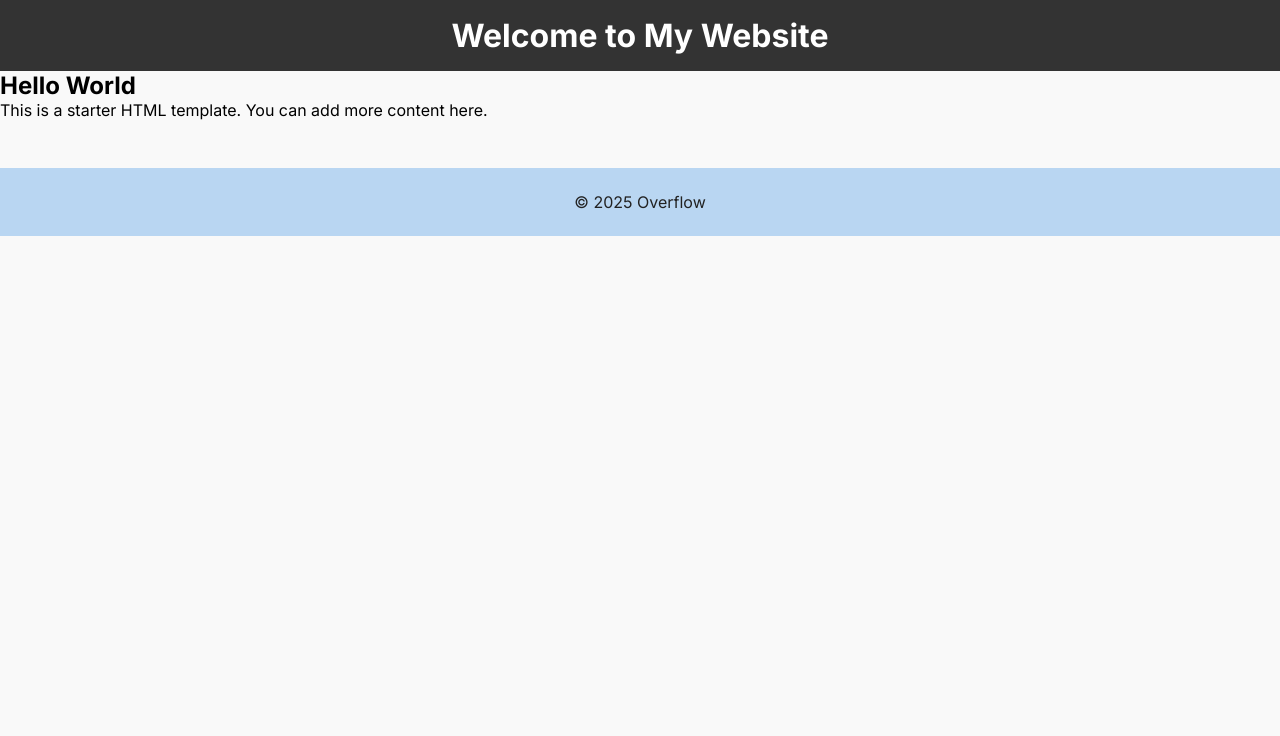
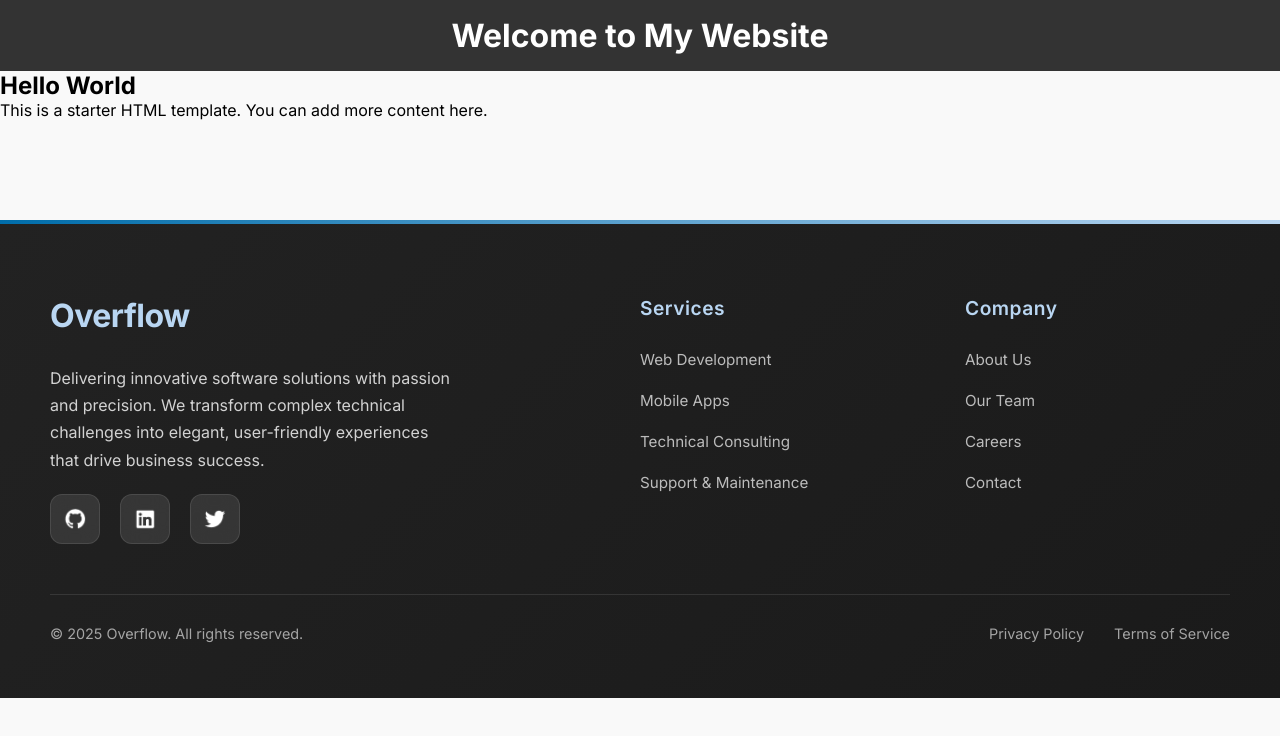
Before and after one commit to devcedrick/github-practice-overflow, a plain HTML site: page index.html in a window 1280 px wide. Drawn offline with Linux system fonts and the light colour scheme.

Commit message:
[feat] Adds initial HTML structure and footer
Sets up the basic HTML structure with header, main content, and a detailed footer.

The footer includes brand information, service links, company links, social media icons, copyright information, and legal links.

Includes necessary CSS for the footer's styling.

Adds social media icons (GitHub, LinkedIn, Twitter).

```diff
--- a/index.html
+++ b/index.html
@@ -21,7 +21,57 @@
   </main>
 
   <footer>
-    <p>&copy; 2025 Overflow</p>
+    <div class="footer-content">
+      <div class="footer-main">
+        <div class="footer-brand">
+          <h3 class="footer-logo">Overflow</h3>
+          <p class="footer-description">
+            Delivering innovative software solutions with passion and precision. We transform complex technical challenges into elegant, user-friendly experiences that drive business success.
+          </p>
+          <div class="social-links">
+            <a href="https://github.com/" target="_blank" class="social-link">
+              <img src="assets/icons/github-icon.png" alt="GitHub" style="width: 24px; height: 24px; filter: brightness(0) invert(1);">
+            </a>
+            <a href="https://linkedin.com/" target="_blank" class="social-link">
+              <img src="assets/icons/linkedin-icon.png" alt="LinkedIn" style="width: 24px; height: 24px; filter: brightness(0) invert(1);">
+            </a>
+            <a href="https://twitter.com/" target="_blank" class="social-link">
+              <img src="assets/icons/twitter-icon.png" alt="Twitter" style="width: 24px; height: 24px; filter: brightness(0) invert(1);">
+            </a>
+          </div>
+        </div>
+
+        <div class="footer-section">
+          <h4>Services</h4>
+          <div class="footer-links">
+            <a href="#development">Web Development</a>
+            <a href="#mobile">Mobile Apps</a>
+            <a href="#consulting">Technical Consulting</a>
+            <a href="#support">Support & Maintenance</a>
+          </div>
+        </div>
+
+        <div class="footer-section">
+          <h4>Company</h4>
+          <div class="footer-links">
+            <a href="#about">About Us</a>
+            <a href="#team">Our Team</a>
+            <a href="#careers">Careers</a>
+            <a href="#contact">Contact</a>
+          </div>
+        </div>
+      </div>
+
+      <div class="footer-bottom">
+        <div class="footer-copyright">
+          <p>&copy; 2025 Overflow. All rights reserved.</p>
+        </div>
+        <div class="footer-legal">
+          <a href="#privacy">Privacy Policy</a>
+          <a href="#terms">Terms of Service</a>
+        </div>
+      </div>
+    </div>
   </footer>
 </body>
 </html>
--- a/styles/footer.css
+++ b/styles/footer.css
@@ -1,38 +1,193 @@
-/* Footer Styles */
+/* Enhanced Professional Footer Styles */
 footer {
-  background: #B9D6F2;
-  color: #222;
-  padding: 1.5rem 1rem;
-  text-align: center;
-  margin-top: 3rem;
+  background: linear-gradient(135deg, #222222 0%, #1a1a1a 100%);
+  color: white;
+  margin-top: 100px;
+  position: relative;
+  overflow: hidden;
+}
+
+footer::before {
+  content: '';
+  position: absolute;
+  top: 0;
+  left: 0;
+  right: 0;
+  height: 4px;
+  background: linear-gradient(90deg, #006DAA, #B9D6F2);
 }
 
 .footer-content {
-  max-width: 900px;
-  margin: auto;
+  max-width: 1200px;
+  margin: 0 auto;
+  padding: 60px 10px 40px;
+}
+
+.footer-main {
+  display: grid;
+  grid-template-columns: 2fr 1fr 1fr;
+  gap: 60px;
+  margin-bottom: 50px;
+}
+
+.footer-brand {
   display: flex;
   flex-direction: column;
-  align-items: center;
-  gap: 1rem;
+  gap: 20px;
 }
 
-.footer-content p {
-  margin: 0;
-  font-size: 0.95rem;
+.footer-logo {
+  font-size: 2rem;
+  font-weight: 700;
+  color: #B9D6F2;
+  margin-bottom: 10px;
+  letter-spacing: -0.5px;
+  text-align: left;
 }
 
-.socials {
+.footer-description {
+  color: rgba(255, 255, 255, 0.8);
+  font-size: 1rem;
+  line-height: 1.7;
+  max-width: 400px;
+  width: 100%;
+  text-align: left;
+}
+
+.footer-section h4 {
+  color: #B9D6F2;
+  font-size: 1.2rem;
+  font-weight: 600;
+  margin-bottom: 25px;
+  letter-spacing: 0.5px;
+  text-align: left;
+}
+
+.footer-links {
+  display: flex;
+  flex-direction: column;
+  gap: 12px;
+}
+
+.footer-links a {
+  color: rgba(255, 255, 255, 0.7);
+  text-decoration: none;
+  font-size: 0.95rem;
+  transition: all 0.3s ease;
+  padding: 5px 0;
+  text-align: left;
+}
+
+.footer-links a:hover {
+  color: #B9D6F2;
+  padding-left: 8px;
+  transform: translateX(5px);
+}
+
+.social-links {
   display: flex;
   gap: 20px;
 }
 
-.icon {
-  width: 28px;
-  height: 28px;
-  transition: transform 0.2s ease, opacity 0.2s ease;
+.social-link {
+  width: 50px;
+  height: 50px;
+  background: rgba(255, 255, 255, 0.1);
+  border-radius: 12px;
+  display: flex;
+  align-items: center;
+  justify-content: center;
+  text-decoration: none;
+  color: rgba(255, 255, 255, 0.7);
+  font-size: 1.2rem;
+  transition: all 0.3s ease;
+  backdrop-filter: blur(10px);
+  border: 1px solid rgba(255, 255, 255, 0.1);
 }
 
-.icon:hover {
-  transform: scale(1.2);
-  opacity: 0.8;
+.social-link:hover {
+  background: linear-gradient(135deg, #006DAA, #B9D6F2);
+  color: white;
+  transform: translateY(-3px);
+  box-shadow: 0 10px 25px rgba(0, 109, 170, 0.3);
 }
+
+.footer-bottom {
+  border-top: 1px solid rgba(255, 255, 255, 0.1);
+  padding-top: 30px;
+  display: flex;
+  justify-content: space-between;
+  align-items: center;
+  flex-wrap: wrap;
+  gap: 20px;
+}
+
+.footer-copyright {
+  color: rgba(255, 255, 255, 0.6);
+  font-size: 0.9rem;
+}
+
+.footer-legal {
+  display: flex;
+  gap: 30px;
+}
+
+.footer-legal a {
+  color: rgba(255, 255, 255, 0.6);
+  text-decoration: none;
+  font-size: 0.9rem;
+  transition: color 0.3s ease;
+}
+
+.footer-legal a:hover {
+  color: #B9D6F2;
+}
+
+/* Responsive Design for Footer */
+@media (max-width: 968px) {
+  .footer-main {
+    grid-template-columns: 1fr 1fr;
+    gap: 40px;
+  }
+
+  .footer-brand {
+    grid-column: 1 / -1;
+  }
+}
+
+@media (max-width: 768px) {
+  .footer-main {
+    grid-template-columns: 1fr;
+    gap: 40px;
+    text-align: center;
+  }
+
+  .footer-bottom {
+    flex-direction: column;
+    text-align: center;
+  }
+
+  .social-links {
+    justify-content: center;
+  }
+}
+
+@media (max-width: 480px) {
+  .footer-content {
+    padding: 40px 15px 30px;
+  }
+
+  .footer-logo {
+    font-size: 1.7rem;
+  }
+
+  .social-links {
+    gap: 15px;
+  }
+
+  .social-link {
+    width: 45px;
+    height: 45px;
+    font-size: 1.1rem;
+  }
+}
```
Also changed, not shown: assets/icons/github-icon.png (added), assets/icons/linkedin-icon.png (added), assets/icons/twitter-icon.png (added).
